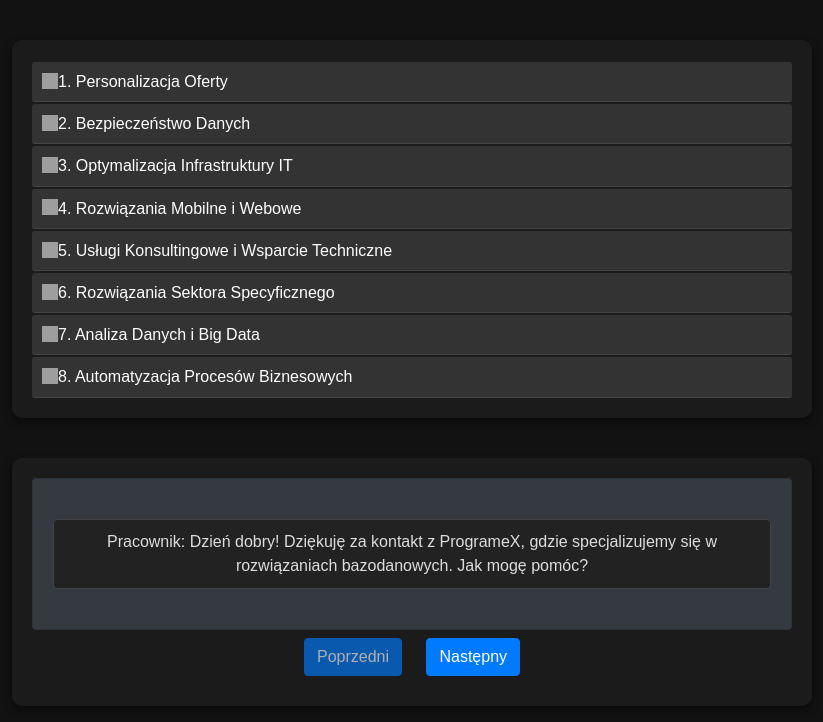
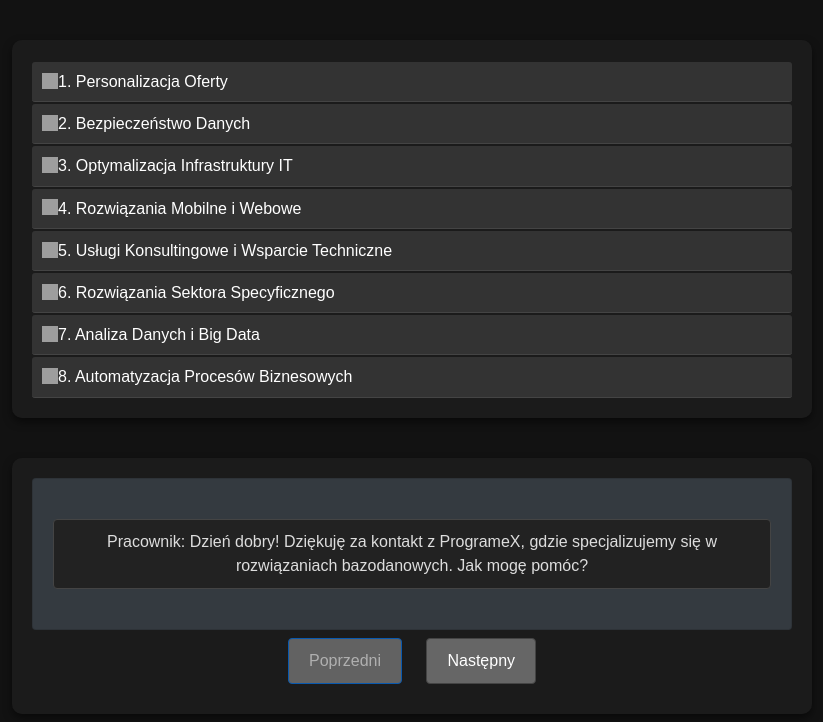
Before and after one commit to Hxpe1337/tsetse, a plain HTML site: page dialog.html in a window 1280 px wide. Shown: the whole page, without its empty margins (228-1051 px from the left). Drawn offline with nearby package versions, Linux system fonts and the light colour scheme; grey boxes are pictures that could not be loaded.

Commit message:
Update dialog.css

```diff
--- a/dialog.css
+++ b/dialog.css
@@ -1,9 +1,11 @@
-body, html {
+body,
+html {
   margin: 0;
   padding: 0;
   width: 100%;
   height: 100%;
-    background: #121212; /* Ciemniejszy kolor tła */
+  background: #121212;
+  /* Ciemniejszy kolor tła */
   color: #cccccc;
   font-family: 'Arial', sans-serif;
 }
@@ -17,12 +19,16 @@
 }
 
 .content {
-    max-width: 800px; /* Ograniczenie szerokości dla lepszej czytelności */
-    margin: 40px auto; /* Centrowanie i dodanie marginesu */
+  max-width: 800px;
+  /* Ograniczenie szerokości dla lepszej czytelności */
+  margin: 40px auto;
+  /* Centrowanie i dodanie marginesu */
   padding: 20px;
-    background: rgba(28, 28, 28, 0.95); /* Lekko przezroczyste tło */
+  background: rgba(28, 28, 28, 0.95);
+  /* Lekko przezroczyste tło */
   border-radius: 10px;
-    box-shadow: 0 4px 8px rgba(0,0,0,0.5); /* Dodanie cienia dla głębi */
+  box-shadow: 0 4px 8px rgba(0, 0, 0, 0.5);
+  /* Dodanie cienia dla głębi */
 }
 
 .ui-accordion .ui-accordion-header {
@@ -31,15 +37,17 @@
   font-size: 16px;
   padding: 10px;
   border: none;
-    border-bottom: 1px solid #444; /* Subtelne obramowanie */
+  border-bottom: 1px solid #444;
+  /* Subtelne obramowanie */
 }
+
 #dialogContainer {
   max-width: 600px;
   margin: 20px auto;
   padding: 20px;
   background-color: #f0f0f0;
   border-radius: 8px;
-    box-shadow: 0 0 10px rgba(0,0,0,0.1);
+  box-shadow: 0 0 10px rgba(0, 0, 0, 0.1);
   text-align: center;
 }
 
@@ -51,22 +59,14 @@
   border-radius: 4px;
 }
 
-button {
-    margin: 0 10px;
-    padding: 10px 20px;
-    background-color: #007bff;
-    color: #ffffff;
-    border: none;
-    border-radius: 4px;
-    cursor: pointer;
-}
 
 button:disabled {
   background-color: #cccccc;
 }
 
 .ui-accordion .ui-accordion-header-active {
-    background-color: #444; /* Zmiana koloru dla aktywnego nagłówka */
+  background-color: #444;
+  /* Zmiana koloru dla aktywnego nagłówka */
 }
 
 .ui-accordion .ui-accordion-content {
@@ -80,48 +80,81 @@
 .ui-accordion-header-icon {
   color: #fff;
 }
+
 /* Kontynuacja istniejących stylów */
 
 .dialog-navigation {
-    max-width: 800px; /* Dostosowanie szerokości do reszty treści */
+  max-width: 800px;
+  /* Dostosowanie szerokości do reszty treści */
   margin: 20px auto;
   padding: 20px;
-    background: rgba(28, 28, 28, 0.95); /* Ujednolicenie koloru tła z sekcją .content */
+  background: rgba(28, 28, 28, 0.95);
+  /* Ujednolicenie koloru tła z sekcją .content */
   border-radius: 10px;
-    box-shadow: 0 4px 8px rgba(0,0,0,0.5);
+  box-shadow: 0 4px 8px rgba(0, 0, 0, 0.5);
   text-align: center;
 }
 
 #dialogueText {
   margin: 20px 0;
   padding: 10px;
-    background-color: #222; /* Ciemniejsze tło dla tekstu dialogowego */
-    color: #ddd; /* Jasniejszy kolor tekstu */
-    border: 1px solid #444; /* Subtelne obramowanie */
+  background-color: #222;
+  /* Ciemniejsze tło dla tekstu dialogowego */
+  color: #ddd;
+  /* Jasniejszy kolor tekstu */
+  border: 1px solid #444;
+  /* Subtelne obramowanie */
   border-radius: 4px;
 }
 
-button {
-    margin: 10px; /* Drobna korekta marginesu */
+.btn {
+  margin: 10px;
   padding: 10px 20px;
-    background-color: #333; /* Ciemniejszy kolor przycisków */
-    color: #ffffff;
-    border: 1px solid #444; /* Dodanie obramowania dla przycisków */
+  background-color: #666 !important;
+  /* Szary kolor przycisków, używamy !important, aby mieć pewność, że styl zostanie zastosowany */
+  color: #ffffff !important;
+  border: 1px solid #444;
+  /* Subtelne obramowanie */
   border-radius: 4px;
   cursor: pointer;
-    transition: background-color 0.3s; /* Dodanie płynnej zmiany koloru */
+  transition: background-color 0.3s;
+  /* Płynna zmiana koloru */
+  display: inline-flex;
+  /* Umożliwia wyśrodkowanie tekstu i ikony */
+  align-items: center;
+  /* Wyśrodkowanie elementów w pionie */
+  justify-content: center;
+  /* Wyśrodkowanie elementów w poziomie */
 }
 
-button:hover {
-    background-color: #444; /* Zmiana koloru przy najechaniu */
+.btn:hover {
+  background-color: #777 !important;
+  /* Ciemniejszy szary przy najechaniu */
 }
 
-button:disabled {
-    background-color: #555; /* Ciemniejszy kolor dla wyłączonych przycisków */
+.btn:disabled {
+  background-color: #888 !important;
+  /* Jeszcze ciemniejszy szary dla wyłączonych przycisków */
   cursor: not-allowed;
+}
+
+.btn i {
+  margin-right: 8px;
+  /* Odstęp między ikoną a tekstem */
+}
+
+
+.dialog-counter {
+  color: #ddd;
+  /* Jasny kolor tekstu */
+  margin-bottom: 10px;
+  /* Odstęp od dolnej części */
+  font-size: 1.2em;
+  /* Większy rozmiar tekstu */
 }
 
 /* Dodatkowe style dla ikon w akordeonie, jeśli są używane */
 .ui-accordion-header-icon {
-    color: #ccc; /* Jasniejszy kolor ikon */
+  color: #ccc;
+  /* Jasniejszy kolor ikon */
 }
```
Lines whose indentation alone changed are shown as unchanged.
